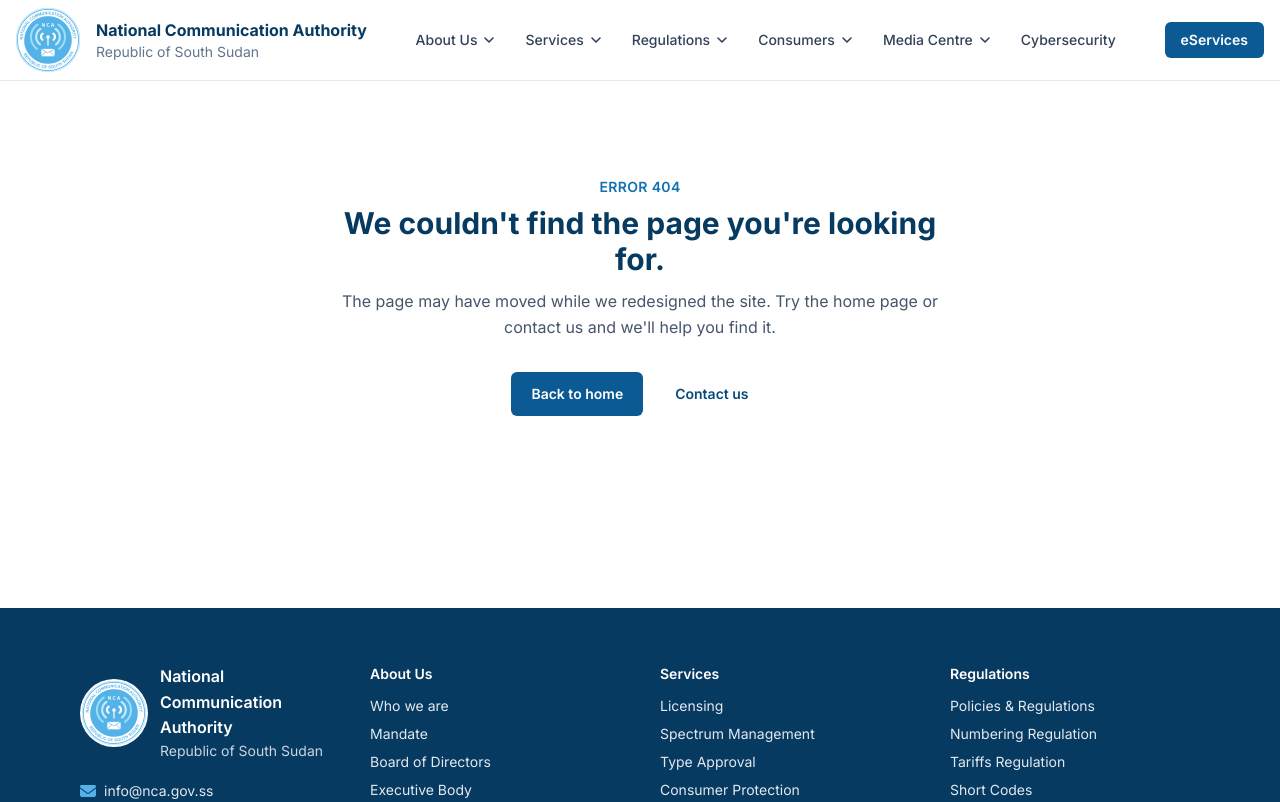
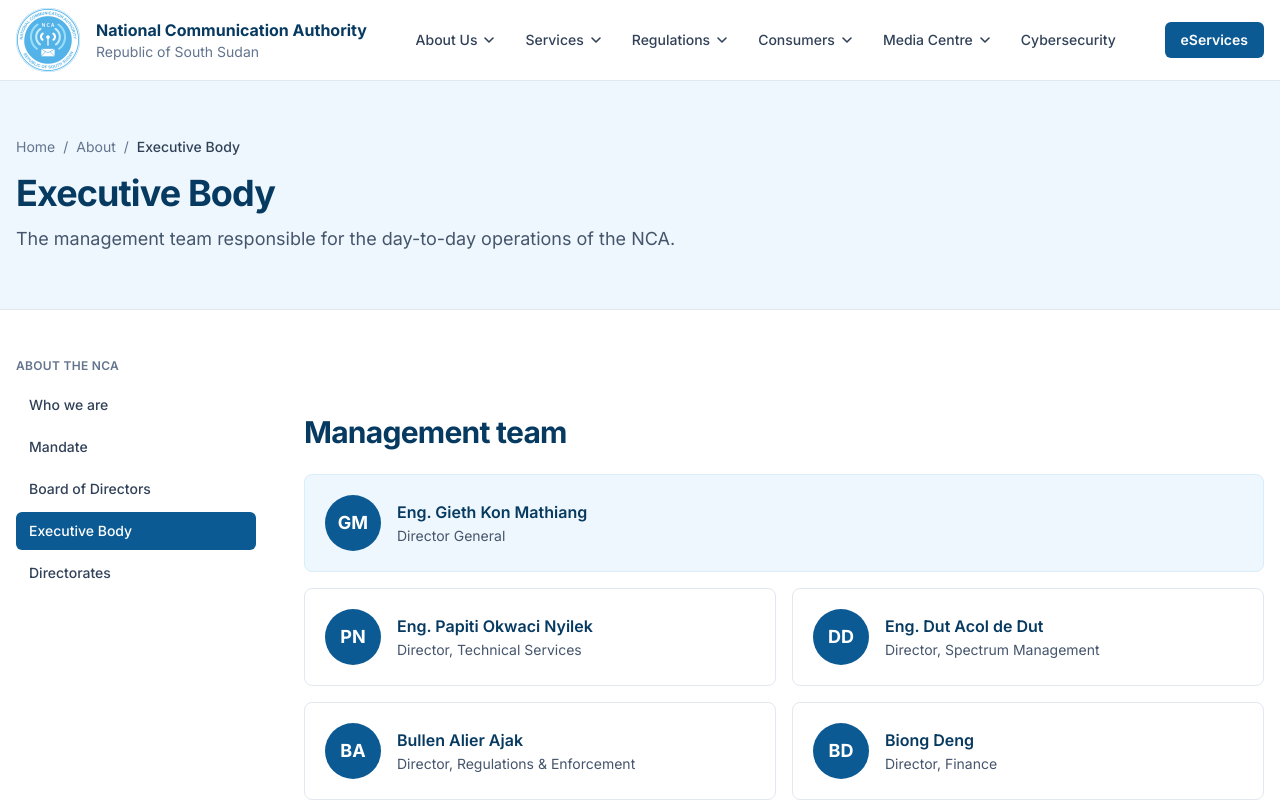
Before and after one commit to SanMajur/nca-website, a Next.js app: page /about-us/executive in a window 1280 px wide. Before the commit this address had no page. Shown: the top 802 px of the page. Built offline with nearby package versions, Linux system fonts and the light colour scheme.

Commit message:
feat(about): add executive body page

```diff
--- /dev/null
+++ b/app/about-us/executive/page.tsx
@@ -0,0 +1,42 @@
+import type { Metadata } from 'next';
+import PageShell from '@/components/layout/PageShell';
+import PersonCard from '@/components/ui/PersonCard';
+import Section from '@/components/ui/Section';
+import { aboutPages } from '@/lib/sections';
+import { executive } from '@/lib/data/people';
+
+export const metadata: Metadata = {
+  title: 'Executive Body',
+  description:
+    'The management team responsible for the day-to-day operations of the National Communication Authority.',
+};
+
+export default function ExecutivePage() {
+  const [dg, ...directors] = executive;
+
+  return (
+    <PageShell
+      title="Executive Body"
+      description="The management team responsible for the day-to-day operations of the NCA."
+      crumbs={[
+        { label: 'About', href: '/about-us' },
+        { label: 'Executive Body' },
+      ]}
+      sideTitle="About the NCA"
+      sideItems={aboutPages}
+    >
+      <Section title="Management team" inset>
+        <ul className="grid gap-4 sm:grid-cols-2">
+          <li className="sm:col-span-2">
+            <PersonCard person={dg} featured />
+          </li>
+          {directors.map((d) => (
+            <li key={d.name}>
+              <PersonCard person={d} />
+            </li>
+          ))}
+        </ul>
+      </Section>
+    </PageShell>
+  );
+}
```
